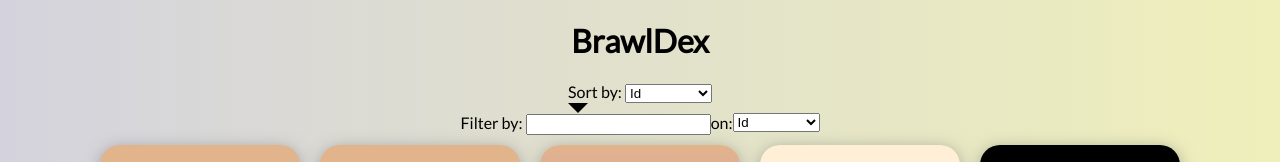
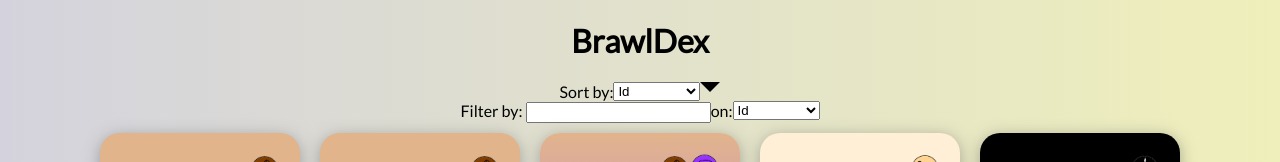
Before and after one commit to Harlow7777/BrawlAboutItDex, a plain HTML site: page index.html in a window 1280 px wide. Shown: the top 162 px of the page. Drawn offline with Linux system fonts and the light colour scheme; files whose address does not match are found by name; a web font is replaced by a local one.

Commit message:
Update styles.css

```diff
--- a/styles.css
+++ b/styles.css
@@ -83,6 +83,12 @@ body {
 	align-items: flex-start;
 }
 
+.sort-container {
+	display: flex;
+	flex-direction: row;
+	align-items: flex-start;
+}
+
 .arrow {
   width: 0;
   height: 0;
```
